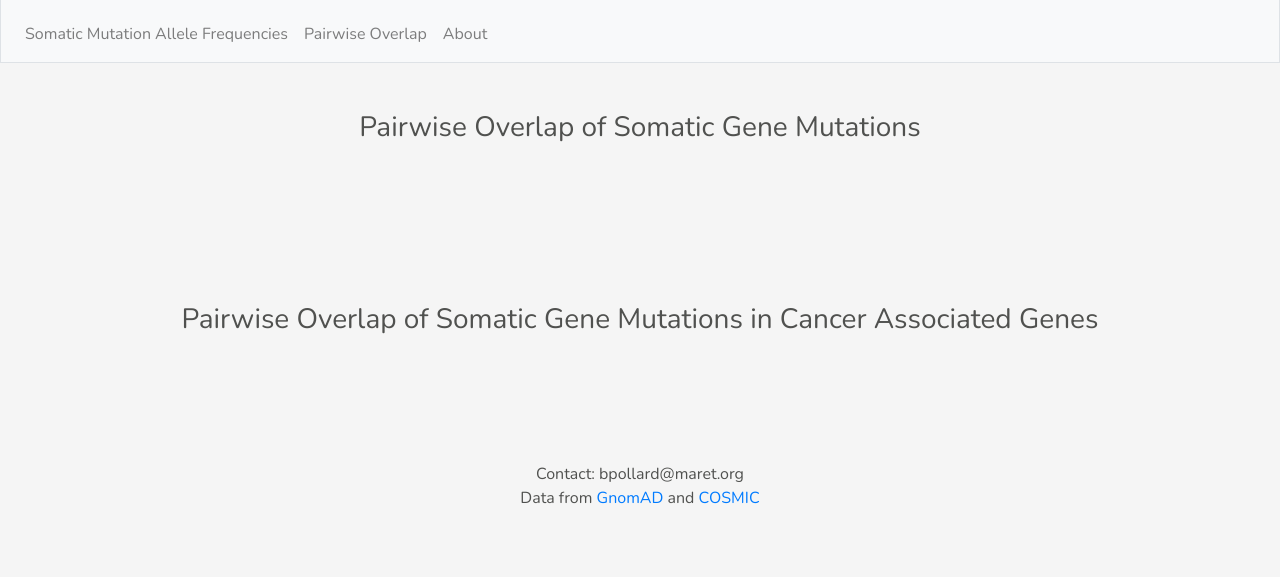
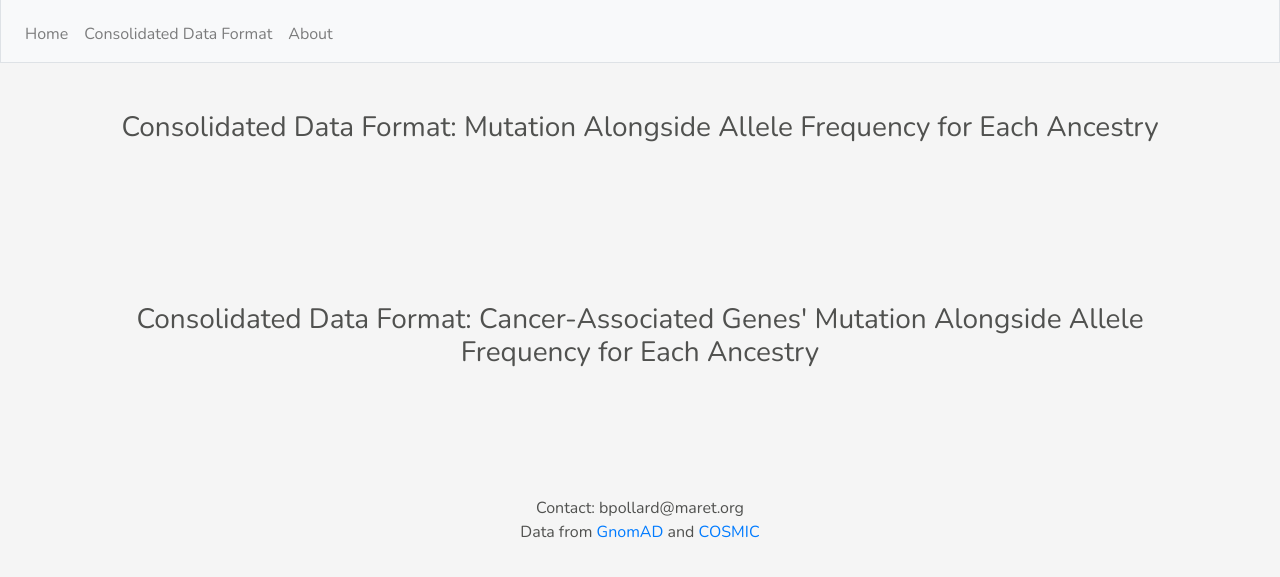
Before and after one commit to becca05/variantmisclassifier-web, a website: page consolidated.html in a window 1280 px wide. Shown: the part 103-680 px from the top of the page. Drawn offline with nearby package versions, Linux system fonts and the light colour scheme.

Commit message:
Update and rename pairwiseOverlap.html to consolidated.html

```diff
--- a/pairwiseOverlap.html
+++ b/consolidated.html
@@ -17,17 +17,17 @@
         <nav class="navbar navbar-expand-md navbar-light bg-light border header">
             <div class="collapse navbar-collapse" id="navbar">
                 <ul class="navbar-nav mr-auto mt-2">
-                    <li class="nav-item"><a class="nav-link" href="/">Somatic Mutation Allele Frequencies</a></li>
-                    <li class="nav-item"><a class="nav-link" href="/pairwiseOverlap">Pairwise Overlap</a></li>
+                    <li class="nav-item"><a class="nav-link" href="/">Home</a></li>
+                    <li class="nav-item"><a class="nav-link" href="/consolidated">Consolidated Data Format</a></li>
                     <li class="nav-item"><a class="nav-link" href="/about">About</a></li>
                 </ul>
             </div>
         </nav>
     </div>
     <main class="container p-5">
-        <h3 class='space2'>Pairwise Overlap of Somatic Gene Mutations</h3>
+        <h3 class='space2'>Consolidated Data Format: Mutation Alongside Allele Frequency for Each Ancestry</h3>
         <div data-type="AwesomeTableView" data-filters="" data-viewID="-NbFpknNUP0okKjyiW9Y"></div>
-        <h3 class='space'>Pairwise Overlap of Somatic Gene Mutations in Cancer Associated Genes</h3>
+        <h3 class='space'>Consolidated Data Format: Cancer-Associated Genes' Mutation Alongside Allele Frequency for Each Ancestry</h3>
         <div data-type="AwesomeTableView" data-filters="" data-viewID="-NbFqICh19MvkwHYbTBB"></div>
     </main>
 </body>
```
